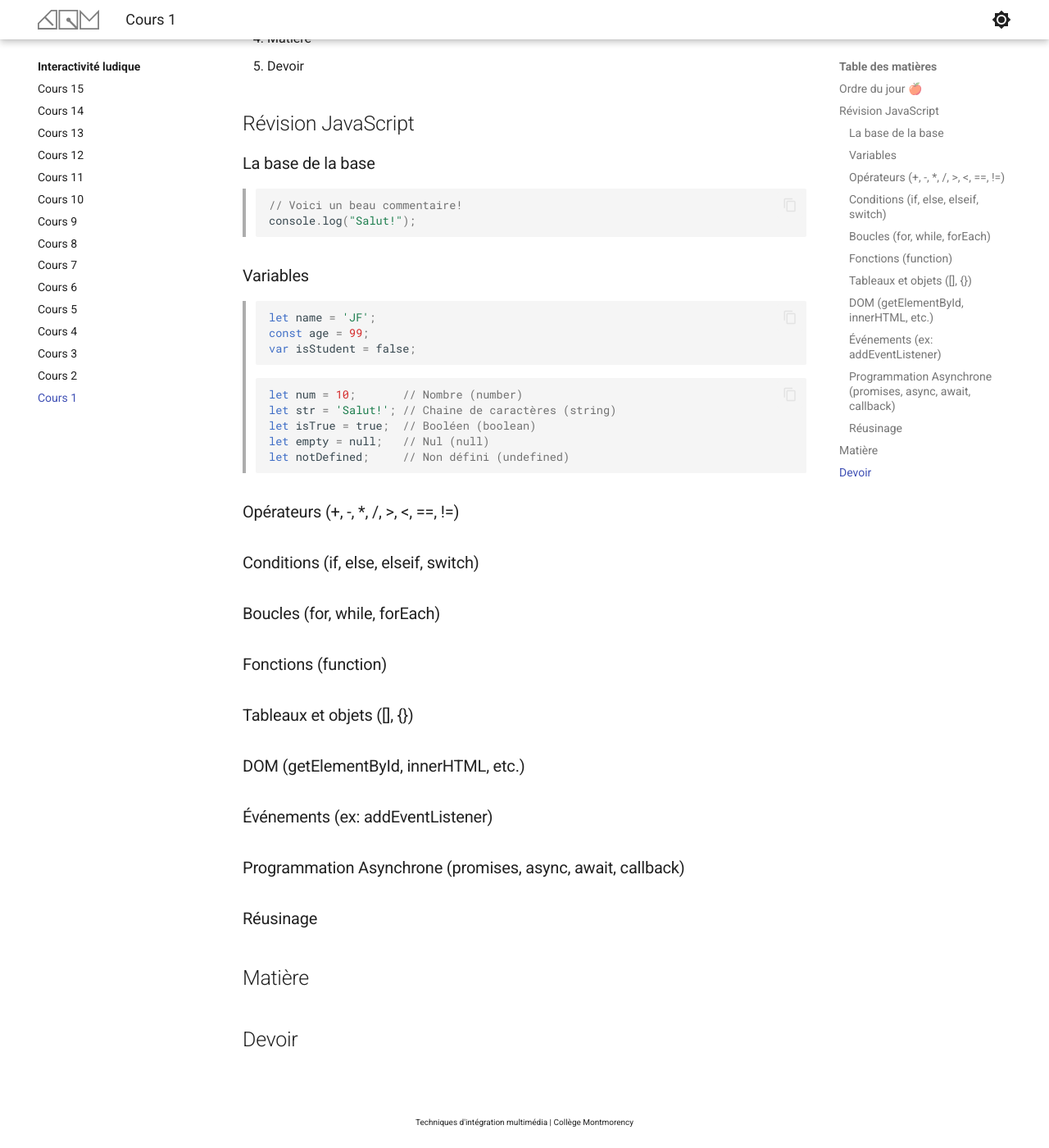
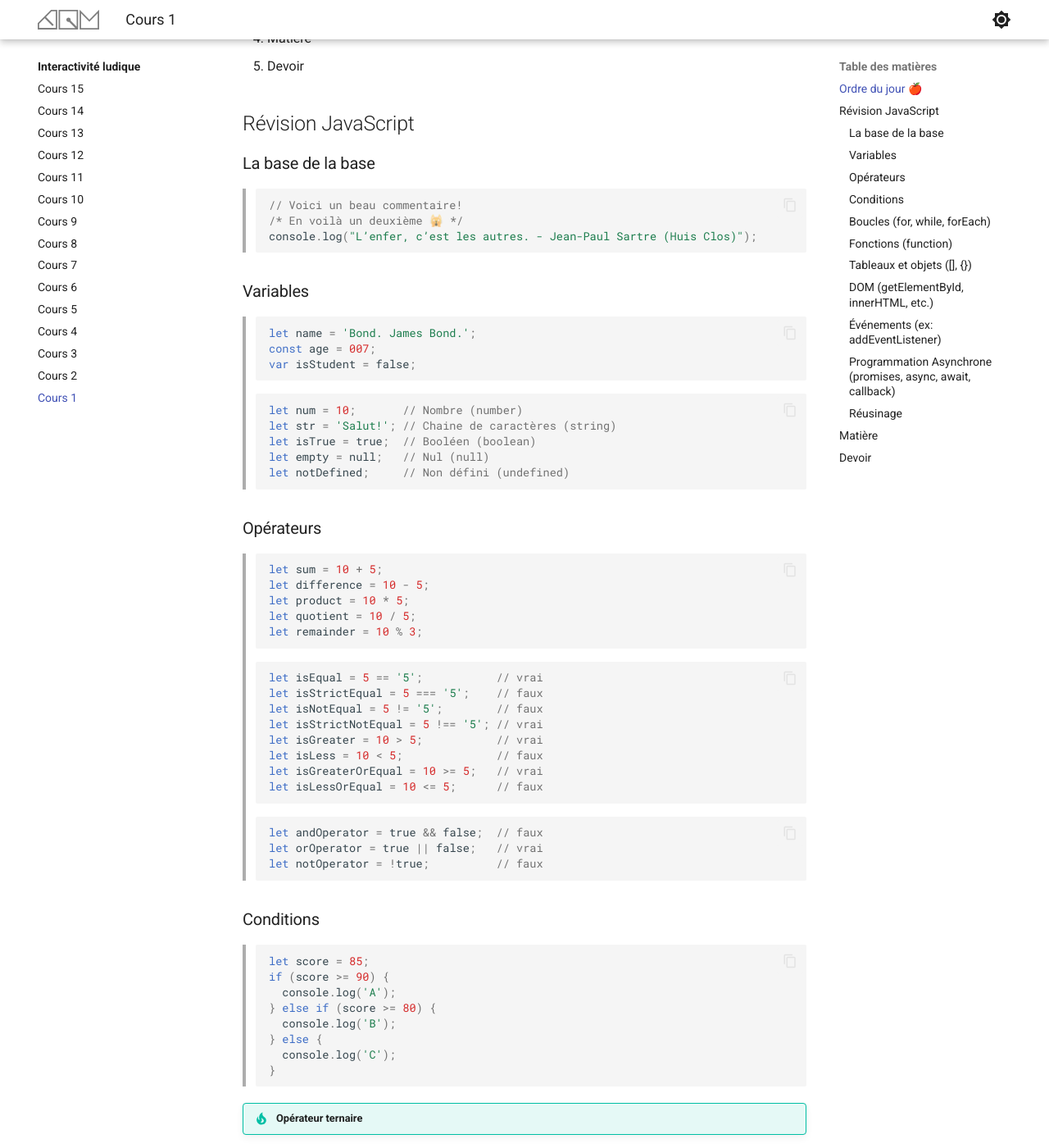
Before and after one commit to jfcmontmorency/old_compendium, an MkDocs documentation site: the page built from docs/582-301–interactivite-ludique/cours01.md, in a window 1280 px wide and 1400 px high, scrolled down 323 px. Shown: the whole window at 82% size. Built offline with MkDocs 1.6.1 and Material for MkDocs 9.7.7, drawn with Linux system fonts in a browser that asks for light colours; some of the changed text lies outside the part shown.

Commit message:
Update cours01.md

````diff
--- a/docs/582-301–interactivite-ludique/cours01.md
+++ b/docs/582-301–interactivite-ludique/cours01.md
@@ -14,14 +14,15 @@
 
 > ```js
 > // Voici un beau commentaire!
-> console.log("Salut!");
+> /* En voilà un deuxième 🙀 */
+> console.log("L’enfer, c’est les autres. - Jean-Paul Sartre (Huis Clos)");
 > ```
 
 ### Variables
 
 > ```js
-> let name = 'JF';
-> const age = 99;
+> let name = 'Bond. James Bond.';
+> const age = 007;
 > var isStudent = false;
 > ```
 
@@ -33,8 +34,49 @@
 > let notDefined;     // Non défini (undefined)
 > ```
 
-### Opérateurs (+, -, *, /, >, <, ==, !=)
-### Conditions (if, else, elseif, switch)
+### Opérateurs
+
+> ```js
+> let sum = 10 + 5;
+> let difference = 10 - 5;
+> let product = 10 * 5;
+> let quotient = 10 / 5;
+> let remainder = 10 % 3;
+> ```
+
+> ```js
+> let isEqual = 5 == '5';           // vrai
+> let isStrictEqual = 5 === '5';    // faux
+> let isNotEqual = 5 != '5';        // faux
+> let isStrictNotEqual = 5 !== '5'; // vrai
+> let isGreater = 10 > 5;           // vrai
+> let isLess = 10 < 5;              // faux
+> let isGreaterOrEqual = 10 >= 5;   // vrai
+> let isLessOrEqual = 10 <= 5;      // faux
+> ```
+
+> ```js
+> let andOperator = true && false;  // faux
+> let orOperator = true || false;   // vrai
+> let notOperator = !true;          // faux
+> ```
+
+### Conditions
+
+> ```js
+> let score = 85;
+> if (score >= 90) {
+>   console.log('A');
+> } else if (score >= 80) {
+>   console.log('B');
+> } else {
+>   console.log('C');
+> }
+> ```
+
+!!! tip "Opérateur ternaire "
+  let grade = (score >= 90) ? 'A' : (score >= 80) ? 'B' : 'C';
+
 ### Boucles (for, while, forEach)
 ### Fonctions (function)
 ### Tableaux et objets ([], {})
````
